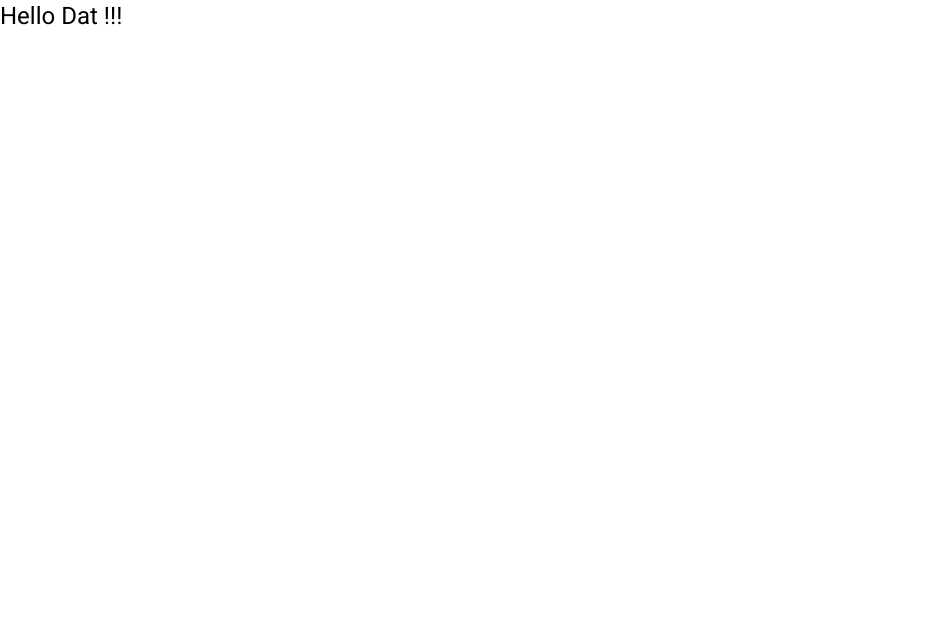
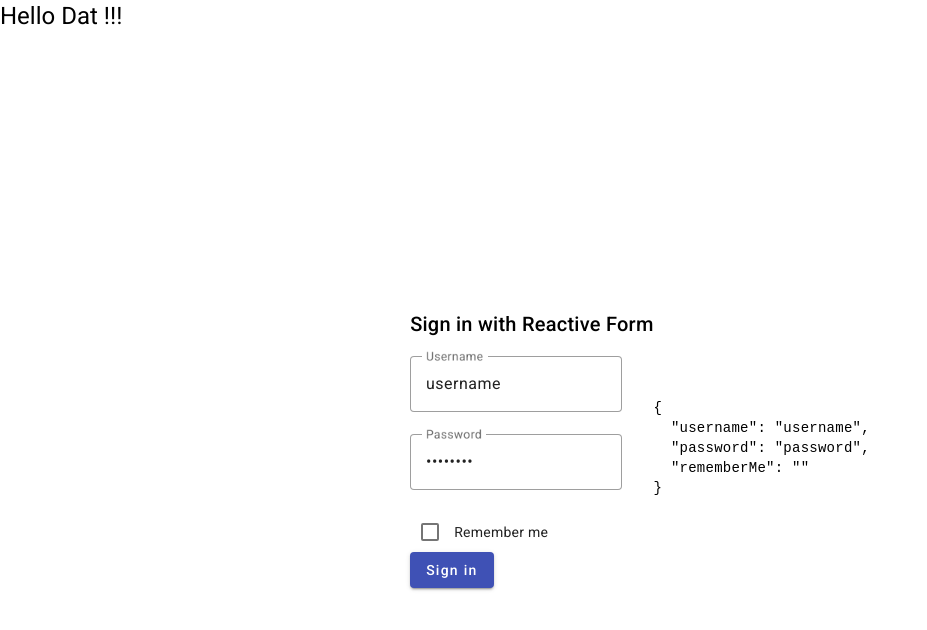
Before and after one commit to conqdat/angular, an Angular app: page /sign-in-rf in a window 1280 px wide. Before the commit this address led to /. Shown: the top 630 px of the page, without its empty margins (0-927 px from the left). Built offline with nearby package versions, Linux system fonts and the light colour scheme.

Commit message:
add reactive forms

```diff
--- /dev/null
+++ b/src/app/sign-in-rf/sign-in-rf.component.css
@@ -0,0 +1,6 @@
+.container {
+  display: flex;
+  justify-content: center; /* Center horizontally */
+  align-items: center; /* Center vertically */
+  min-height: 100vh; /* Make the container at least the height of the viewport */
+}
--- /dev/null
+++ b/src/app/sign-in-rf/sign-in-rf.component.html
@@ -0,0 +1,24 @@
+<div class="container">
+  <form class="sign-in-form" [formGroup]="signInForm" (ngSubmit)="handleSubmit()">
+    <h2>Sign in with Reactive Form</h2>
+    <div class="row-control">
+      <mat-form-field appearance="outline">
+        <mat-label>Username</mat-label>
+        <input matInput placeholder="Username" formControlName="username"/>
+      </mat-form-field>
+    </div>
+    <div class="row-control">
+      <mat-form-field appearance="outline">
+        <mat-label>Password</mat-label>
+        <input type="password" matInput placeholder="Password" formControlName="password"/>
+      </mat-form-field>
+    </div>
+    <div class="row-control">
+      <mat-checkbox formControlName="rememberMe">Remember me</mat-checkbox>
+    </div>
+    <div class="row-control row-actions">
+      <button mat-raised-button color="primary" type="submit">Sign in</button>
+    </div>
+  </form>
+  <pre>{{ signInForm.value | json }}</pre>
+</div>
--- /dev/null
+++ b/src/app/sign-in-rf/sign-in-rf.component.ts
@@ -0,0 +1,36 @@
+import {Component, OnInit} from '@angular/core';
+import {FormBuilder, FormControl, FormGroup, NgForm} from "@angular/forms";
+
+@Component({
+  selector: 'app-sign-in-rf',
+  templateUrl: './sign-in-rf.component.html',
+  styleUrls: ['./sign-in-rf.component.css']
+})
+export class SignInRfComponent implements OnInit {
+
+  constructor(private fb: FormBuilder) {}
+
+  // signInForm = new FormGroup({
+  //   username: new FormControl(""),
+  //   password: new FormControl(""),
+  //   rememberMe: new FormControl("")
+  // })
+
+  signInForm = this.fb.group({
+    username: "",
+    password: "",
+    rememberMe: ""
+  })
+
+  ngOnInit(): void {
+    this.signInForm.setValue({
+      username: "username",
+      password: "password",
+      rememberMe: ""
+    })
+  }
+
+  handleSubmit() {
+    console.log(this.signInForm.value)
+  }
+}
```
Also changed, not shown: src/app/app-routing.module.ts (+6 -1 lines), src/app/app.module.ts (+6 -3 lines), 1 other file (tests, documents, lock files or other folders).
